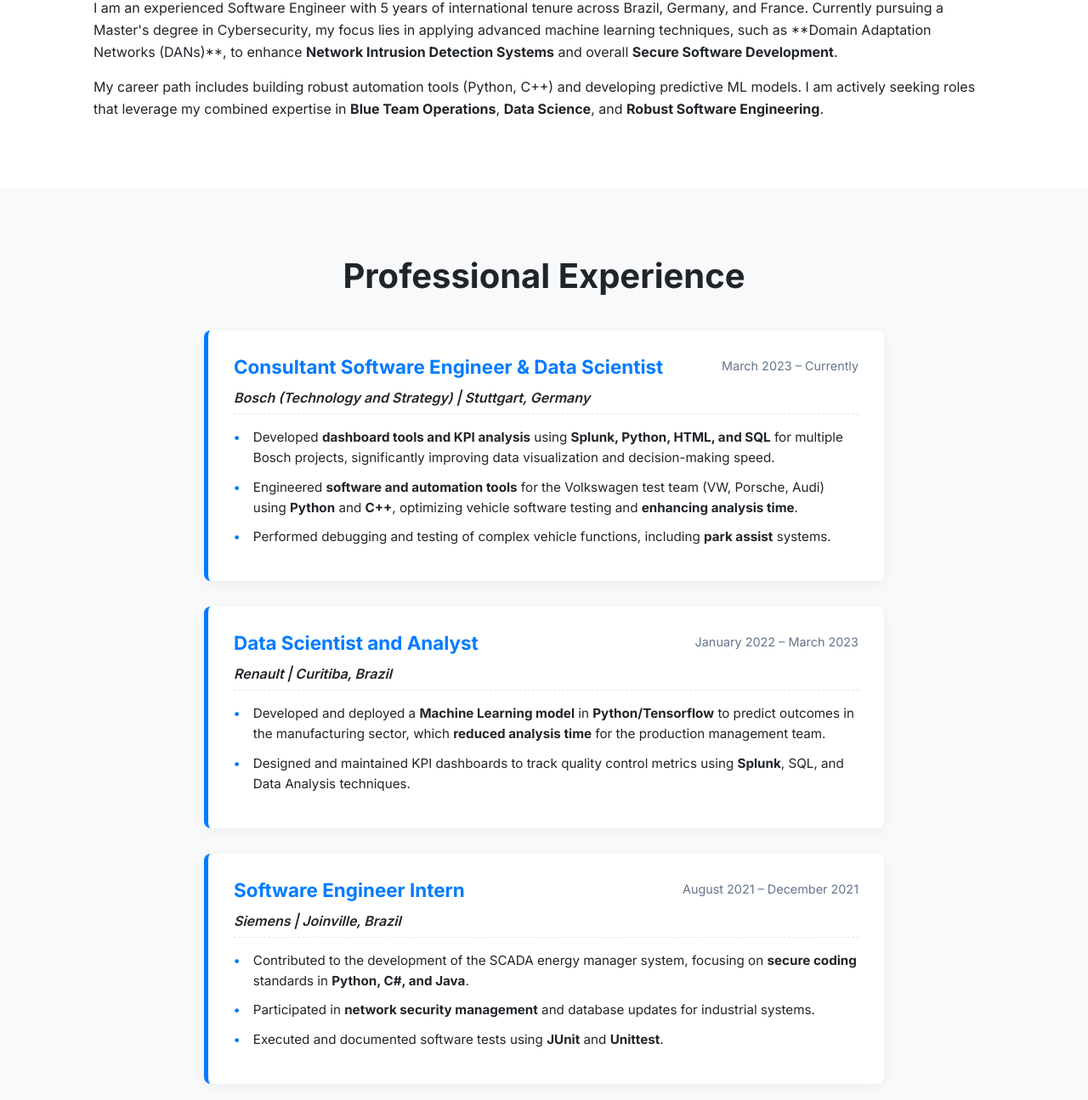
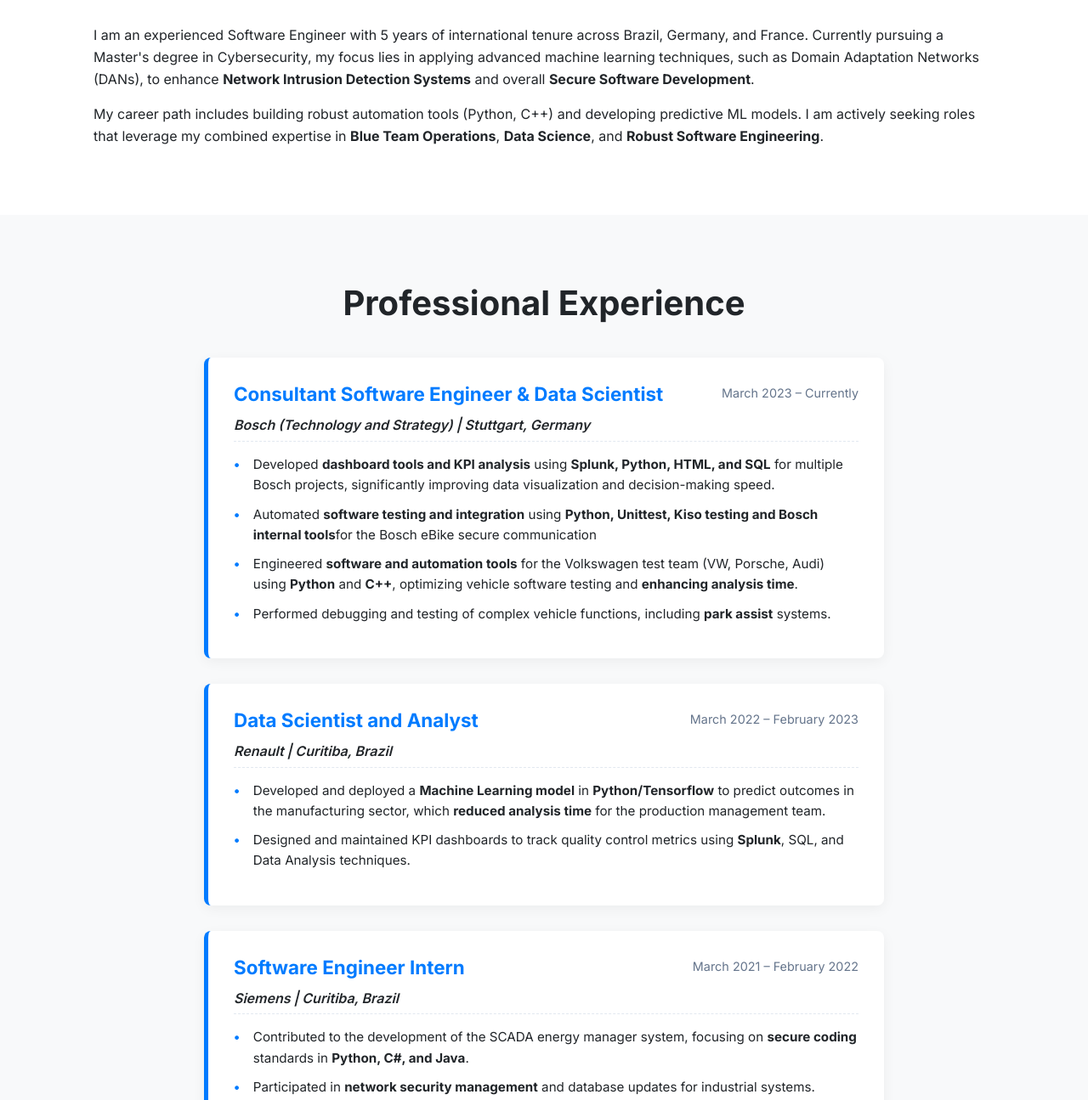
Before and after one commit to kalebers/kalebers.github.io, a plain HTML site: page index.html in a window 1280 px wide. Shown: the part 679-1974 px from the top of the page at 85% size. Drawn offline with Linux system fonts and the light colour scheme.

Commit message:
FIX: index.html file with a few details, UPDATE readme. (#6)

```diff
--- a/index.html
+++ b/index.html
@@ -15,7 +15,7 @@
             <div class="container">
                 <p class="role-tag">Software Engineer | Data Scientist | Cybersecurity Master</p>
                 <h1>Kalebe Szlachta.</h1>
-                <p class="tagline">5 years of international experience in software development and data science, specializing in <strong>Intrusion Detection</strong> and <strong>Secure Systems</strong>.</p>
+                <p class="tagline">5 years of international experience in software development, data science and cybersecurity, specializing in <strong>Intrusion Detection</strong> and <strong>Secure Systems</strong>.</p>
                 <div class="cta-links">
                     <a href="#experience" class="button primary">View Experience</a>
                     <a href="#contact" class="button secondary">Contact & CV</a>
@@ -26,7 +26,7 @@
         <section id="about" class="section">
             <div class="container flow">
                 <h2>About</h2>
-                <p>I am an experienced Software Engineer with 5 years of international tenure across Brazil, Germany, and France. Currently pursuing a Master's degree in Cybersecurity, my focus lies in applying advanced machine learning techniques, such as **Domain Adaptation Networks (DANs)**, to enhance <strong>Network Intrusion Detection Systems</strong> and overall <strong>Secure Software Development</strong>.</p>
+                <p>I am an experienced Software Engineer with 5 years of international tenure across Brazil, Germany, and France. Currently pursuing a Master's degree in Cybersecurity, my focus lies in applying advanced machine learning techniques, such as Domain Adaptation Networks (DANs), to enhance <strong>Network Intrusion Detection Systems</strong> and overall <strong>Secure Software Development</strong>.</p>
                 <p>My career path includes building robust automation tools (Python, C++) and developing predictive ML models. I am actively seeking roles that leverage my combined expertise in <strong>Blue Team Operations</strong>, <strong>Data Science</strong>, and <strong>Robust Software Engineering</strong>.</p>
             </div>
         </section>
@@ -45,6 +45,7 @@
                         <p class="company-name">Bosch (Technology and Strategy) | Stuttgart, Germany</p>
                         <ul class="job-responsibilities">
                             <li>Developed <strong>dashboard tools and KPI analysis</strong> using <strong>Splunk, Python, HTML, and SQL</strong> for multiple Bosch projects, significantly improving data visualization and decision-making speed.</li>
+                            <li>Automated <strong>software testing and integration</strong> using <strong>Python, Unittest, Kiso testing and Bosch internal tools</strong>for the Bosch eBike secure communication</li>
                             <li>Engineered <strong>software and automation tools</strong> for the Volkswagen test team (VW, Porsche, Audi) using <strong>Python</strong> and <strong>C++</strong>, optimizing vehicle software testing and <strong>enhancing analysis time</strong>.</li>
                             <li>Performed debugging and testing of complex vehicle functions, including <strong>park assist</strong> systems.</li>
                         </ul>
@@ -53,7 +54,7 @@
                     <div class="job-card">
                         <div class="job-header">
                             <h3>Data Scientist and Analyst</h3>
-                            <span class="job-period">January 2022 – March 2023</span>
+                            <span class="job-period">March 2022 – February 2023</span>
                         </div>
                         <p class="company-name">Renault | Curitiba, Brazil</p>
                         <ul class="job-responsibilities">
@@ -65,9 +66,9 @@
                     <div class="job-card">
                         <div class="job-header">
                             <h3>Software Engineer Intern</h3>
-                            <span class="job-period">August 2021 – December 2021</span>
+                            <span class="job-period">March 2021 – February 2022</span>
                         </div>
-                        <p class="company-name">Siemens | Joinville, Brazil</p>
+                        <p class="company-name">Siemens | Curitiba, Brazil</p>
                         <ul class="job-responsibilities">
                             <li>Contributed to the development of the SCADA energy manager system, focusing on <strong>secure coding</strong> standards in <strong>Python, C#, and Java</strong>.</li>
                             <li>Participated in <strong>network security management</strong> and database updates for industrial systems.</li>
```
Also changed, not shown: 1 other file.
